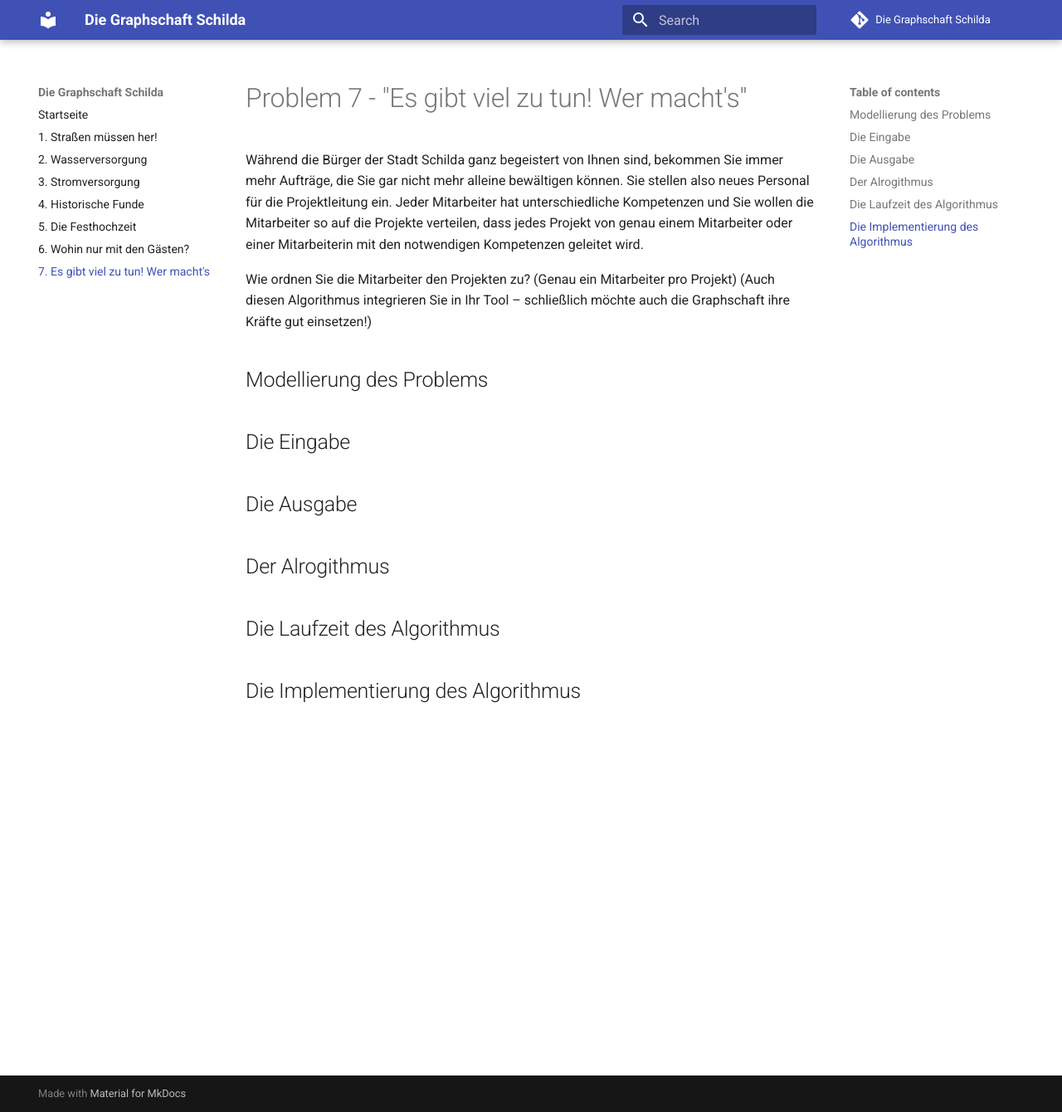
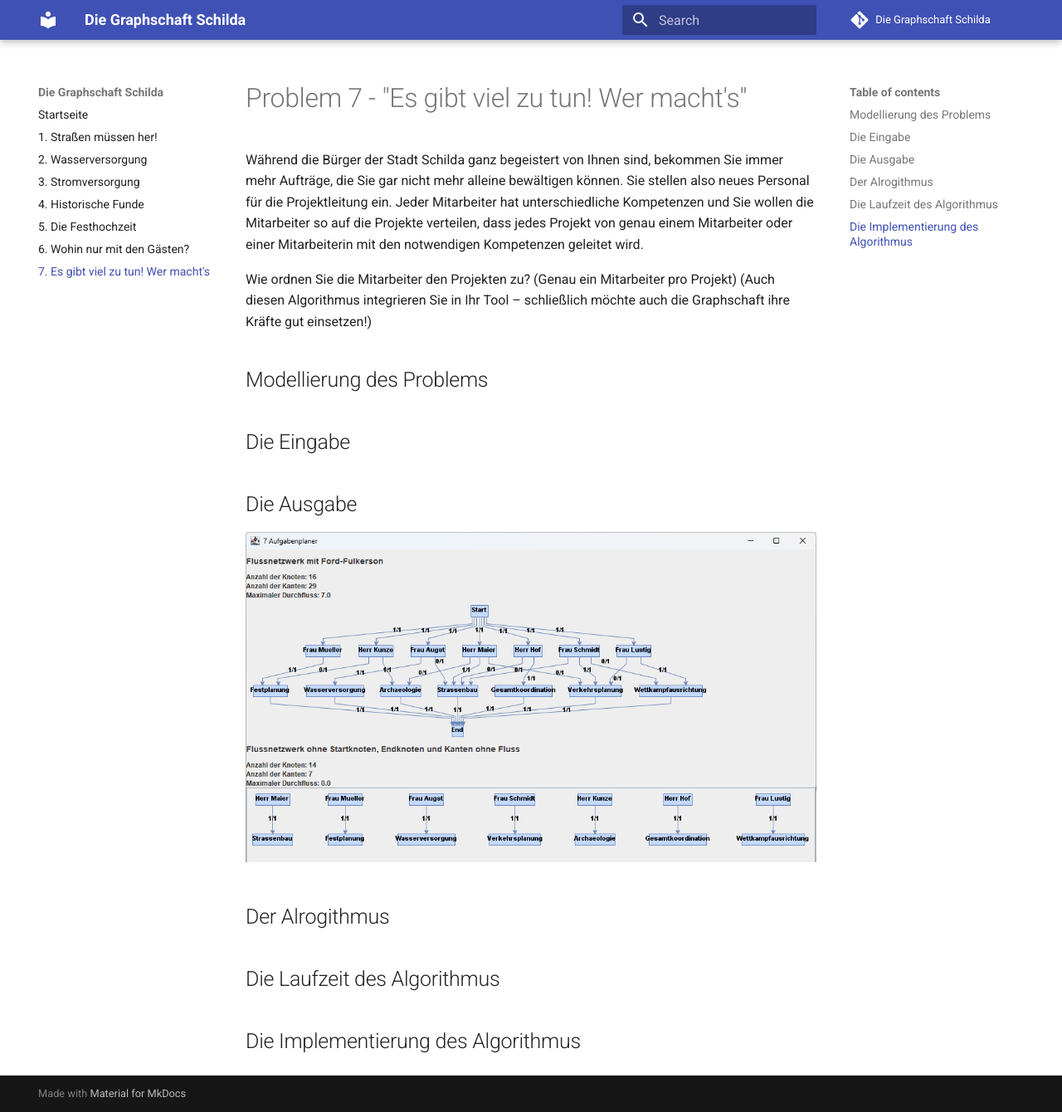
Before and after one commit to thieleju/GraphschaftSchilda, an MkDocs documentation site: the page built from documentation/docs/Problem7.md, in a window 1280 px wide and 1340 px high. Shown: the whole window at 83% size. Built offline with MkDocs 1.6.1 and Material for MkDocs 9.7.7, drawn with Linux system fonts in a browser that asks for light colours; comment, search, counter and statistics services are not loaded.

Commit message:
Added readme description and problem 7 image

```diff
--- a/documentation/docs/Problem7.md
+++ b/documentation/docs/Problem7.md
@@ -11,6 +11,8 @@ in Ihr Tool – schließlich möchte auch die Graphschaft ihre Kräfte gut einse
 
 ## Die Ausgabe
 
+![Problem7](images/problem7.png)
+
 ## Der Alrogithmus
 
 ## Die Laufzeit des Algorithmus
```
Also changed, not shown: README.md.
